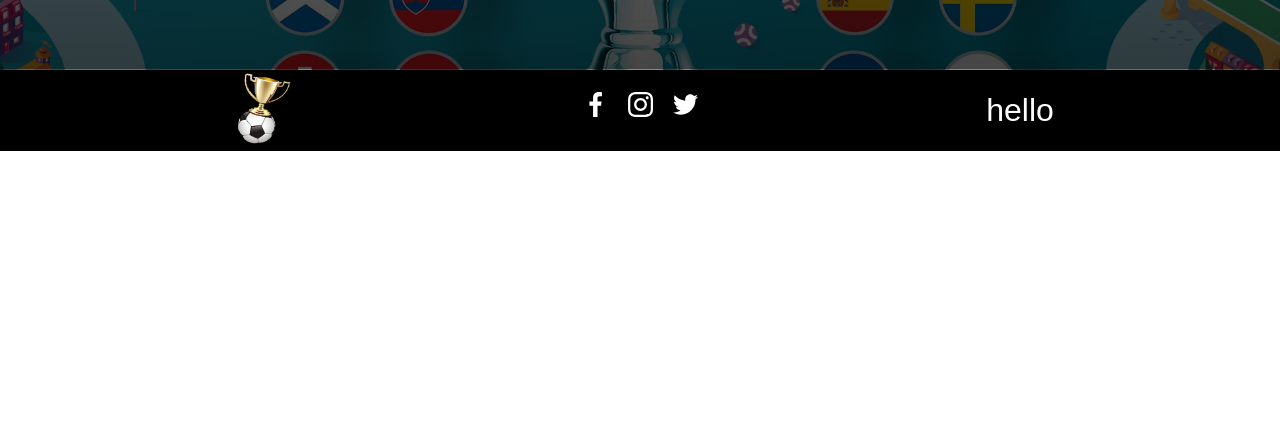
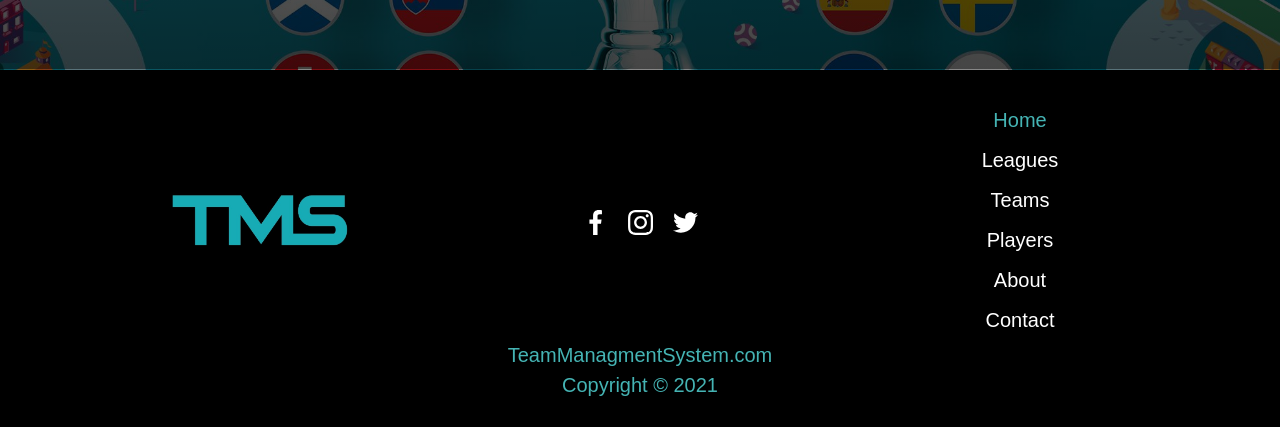
Before and after one commit to dionk6/TMSWebAPI, a React (Create React App) app in the folder tms-web-front/: page / in a window 1280 px wide. Shown: the part 1208-1635 px from the top of the page. Before the commit the page ends 1359 px from the top, so only its background shows below. Built offline with nearby package versions, Linux system fonts and the light colour scheme; no server answers.

Commit message:
changing some style and styling footer

```diff
--- a/tms-web-front/src/User/Components/CardComponent/Card.css
+++ b/tms-web-front/src/User/Components/CardComponent/Card.css
@@ -1,18 +1,18 @@
-.Card .leagueTitle{
+.Card .leagueTitle {
   text-align: left;
   text-transform: uppercase;
 }
 
-.Card .firstDescription{
+.Card .firstDescription {
   text-align: left;
   color: #45b4b4;
 }
 
-.Card .leagueDescription{
+.Card .leagueDescription {
   text-align: left;
 }
 
-.Card .leagueDetails{
+.Card .leagueDetails {
   height: 180px;
   background-image: url(../../Images/heroesBg.png);
   background-repeat: no-repeat;
@@ -20,25 +20,26 @@
   background-position: center center;
 }
 
-.Card .lastDetails{
+.Card .lastDetails {
   background: #45b4b4;
   padding: 15px;
 }
-.Card .leagueDate{
+.Card .leagueDate {
   text-align: left;
 }
-.Card .leagueButton{
+.Card .leagueButton {
   text-align: right;
 }
-.Card .btn{
-  background: #0a7272;
-  border-color: #0a7272;
-  color: white;
+.Card .btn {
+  background: #ffffff;
+  /* border-color: #0a7272; */
+  color: black;
   transition: 0.2s;
+  font-weight: bold;
 }
 
 .Card .btn:hover {
   color: #0a7272;
   background: white;
-  border-color: white;
+  border-color: #0a7272;
 }
--- a/tms-web-front/src/User/Components/Footer/Footer.css
+++ b/tms-web-front/src/User/Components/Footer/Footer.css
@@ -4,6 +4,7 @@
   text-align: center;
   width: 100%;
   height: 100%;
+  padding: 30px 0;
 }
 .footer ul {
   display: flex;
@@ -12,6 +13,7 @@
   justify-content: center;
   align-items: center;
   padding: 0px;
+  margin: 0px;
 }
 .footer ul li svg {
   fill: #ffffff;
@@ -24,13 +26,64 @@
   display: flex;
   align-items: center;
   justify-content: center;
+  flex-direction: column;
+}
+.footerLogo {
+  align-items: center;
+  display: flex;
+  justify-content: center;
 }
 .footerLogo img {
-  width: 80px;
+  width: 180px;
   height: 80px;
+  object-fit: contain;
 }
 .footerInfo {
   display: flex;
   justify-content: center;
   align-items: center;
 }
+.copyrightFooter {
+  color: #45b4b4;
+  display: flex;
+  flex-direction: column;
+  justify-content: center;
+  align-items: center;
+  font-size: 20px;
+  margin: 0px;
+  padding: 0px;
+}
+.copyrightFooter P {
+  padding: 0px;
+  margin: 0px;
+}
+.footersLinks {
+  align-items: center;
+  display: flex;
+  justify-content: flex-end;
+}
+.footersLinks a.active {
+  color: #45b4b4;
+}
+.footersLinks ul {
+  display: flex;
+  flex-direction: column;
+  list-style: none;
+  margin: 0px;
+  padding: 0px;
+  text-align: center;
+}
+.footersLinks ul li {
+  display: inline-block;
+  padding: 5px;
+  font-size: 20px;
+}
+.footersLinks ul li a {
+  color: #ffffff;
+  text-decoration: none;
+  transition: all 0.15s linear 0.15s;
+}
+.footersLinks ul li a:hover {
+  color: #45b4b4;
+  text-decoration: none;
+}
--- a/tms-web-front/src/User/Components/Footer/Footer.js
+++ b/tms-web-front/src/User/Components/Footer/Footer.js
@@ -1,18 +1,20 @@
-import './Footer.css';
-import TMSLogo from "../../Images/TMSLogo.png";
-
-const Footer = (props) =>{
-
-    return(
+import "./Footer.css";
+import TMSLogo from "../../../assets/img/Tms.jpg";
+import { NavLink } from "react-router-dom";
+const Footer = (props) => {
+  return (
     <footer className="footer">
       <div className="container">
         <div className="row">
           <div className="footerLogo col-md-4 col-sm-12">
-                        <img src={TMSLogo} alt="Logo"/>
+            <NavLink to="/" exact>
+              <img src={TMSLogo} alt="Logo" />
+            </NavLink>
           </div>
           <div className="footerLinks col-md-4 col-sm-12">
             <ul>
-                            <li><svg
+              <li>
+                <svg
                   xmlns="http://www.w3.org/2000/svg"
                   width="512"
                   height="512"
@@ -21,7 +23,8 @@ const Footer = (props) =>{
                   <path d="M15.997 3.985h2.191V.169C17.81.117 16.51 0 14.996 0c-3.159 0-5.323 1.987-5.323 5.639V9H6.187v4.266h3.486V24h4.274V13.267h3.345l.531-4.266h-3.877V6.062c.001-1.233.333-2.077 2.051-2.077z"></path>
                 </svg>
               </li>
-                            <li><svg
+              <li>
+                <svg
                   xmlns="http://www.w3.org/2000/svg"
                   width="511pt"
                   height="511pt"
@@ -47,13 +50,47 @@ const Footer = (props) =>{
             </ul>
           </div>
           <div className="footerInfo col-md-4 col-sm-12">
-                        <h1>hello</h1>
+            <div className="footersLinks">
+              <ul>
+                <li className="navItem">
+                  <NavLink to="/" exact>
+                    Home
+                  </NavLink>
+                </li>
+                <li className="navItem">
+                  <NavLink to="/Leagues">Leagues</NavLink>
+                </li>
+                <li className="navItem">
+                  <NavLink to="/Teams" exact>
+                    Teams
+                  </NavLink>
+                </li>
+                <li>
+                  <NavLink to="/Players" exact>
+                    Players
+                  </NavLink>
+                </li>
+                <li className="navItem">
+                  <NavLink to="/About" exact>
+                    About
+                  </NavLink>
+                </li>
+                <li className="navItem">
+                  <NavLink to="/Contact" exact>
+                    Contact
+                  </NavLink>
+                </li>
+              </ul>
             </div>
+          </div>
+        </div>
+        <div className="copyrightFooter">
+          <p>TeamManagmentSystem.com</p>
+          <p> Copyright &copy; 2021</p>
         </div>
       </div>
     </footer>
   );
+};
 
-}
-
-export default Footer
+export default Footer;
--- a/tms-web-front/src/User/Components/PlayerCard/PlayerCard.css
+++ b/tms-web-front/src/User/Components/PlayerCard/PlayerCard.css
@@ -1,50 +1,54 @@
-.PlayerCardPage .PlayerInfo{
+.PlayerCardPage .PlayerInfo {
   background-image: url(../../Images/blackblueBg.jpg);
   color: white;
+  display: flex;
+  flex-direction: column;
+  justify-content: space-between;
 }
 
-.PlayerCardPage .Red{
+.PlayerCardPage .Red {
   color: #45b4b4;
 }
 
-.PlayerCardPage p{
+.PlayerCardPage p {
   font-size: 14px;
 }
 
-.PlayerCardPage .Kit{
+.PlayerCardPage .Kit {
   text-align: center;
   background: url(../../Images/shirt.png) no-repeat center;
   background-size: contain;
   padding: 20px 0;
 }
 
-.PlayerCardPage .PlayerImg{
+.PlayerCardPage .PlayerImg {
   background-color: black;
 }
 
-.PlayerCardPage .PlayerImg img{
+.PlayerCardPage .PlayerImg img {
   width: 100%;
   height: 100%;
 }
 
-.PlayerCardPage .FontSize{
+.PlayerCardPage .FontSize {
   font-size: 20px;
   margin-left: 10px;
 }
 
-.PlayerCardPage .BuyNowWrapper{
-    float: right;
+.PlayerCardPage .BuyNowWrapper {
+  display: flex;
+  justify-content: flex-end;
 }
 
-.PlayerCardPage .BuyNowWrapper button{
+.PlayerCardPage .BuyNowWrapper button {
   background-color: #45b4b4;
   border: none;
   border-radius: 5px;
   padding: 10px 20px;
-    transition: all .15s linear .15s;
+  transition: all 0.15s linear 0.15s;
 }
 
-.PlayerCardPage .BuyNowWrapper button:hover{
+.PlayerCardPage .BuyNowWrapper button:hover {
   color: #45b4b4;
   background: black;
 }
```
Also changed, not shown: tms-web-front/src/User/Pages/TeamDetail/TeamDetail.css (added, +42 -0 lines), tms-web-front/src/User/Pages/TeamDetail/TeamDetail.js (added, +55 -0 lines). Lines whose indentation alone changed are shown as unchanged.
